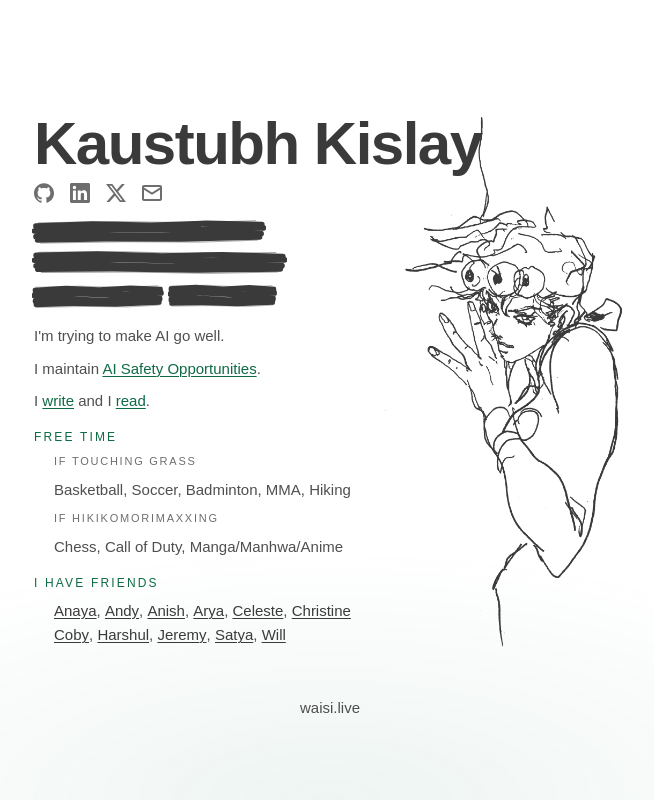
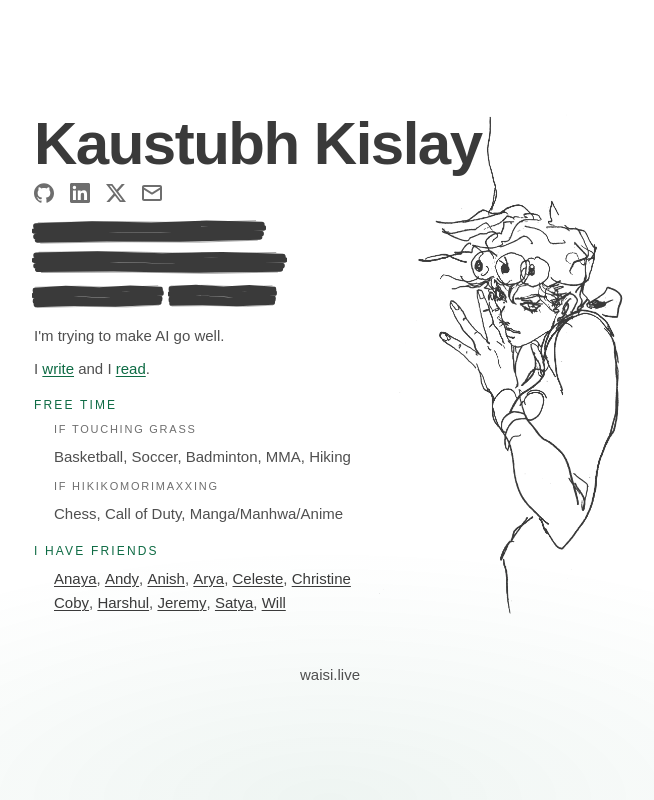
Before and after one commit to kaustubhkislay/website, a Next.js app: page / in a window 1280 px wide. Shown: the whole page, without its empty margins (310-964 px from the left). Built offline with nearby package versions, Linux system fonts and the light colour scheme; no server answers; a web font is replaced by a local one.

Commit message:
Remove AI Safety Opportunities sentence from homepage

```diff
--- a/src/app/page.tsx
+++ b/src/app/page.tsx
@@ -70,18 +70,6 @@ export default function Home() {
           <div className="space-y-2">
           <p className="text-[15px] text-text-muted leading-relaxed">
             I&apos;m trying to make AI go well.
-          </p>
-          <p className="text-[15px] text-text-muted leading-relaxed">
-            I maintain{" "}
-            <a
-              href="https://aisopportunities.com/"
-              target="_blank"
-              rel="noopener noreferrer"
-              className="text-accent underline decoration-1 underline-offset-2 transition-colors hover:text-accent-hover"
-            >
-              AI Safety Opportunities
-            </a>
-            .
           </p>
           <p className="text-[15px] text-text-muted leading-relaxed">
             I{" "}
```
